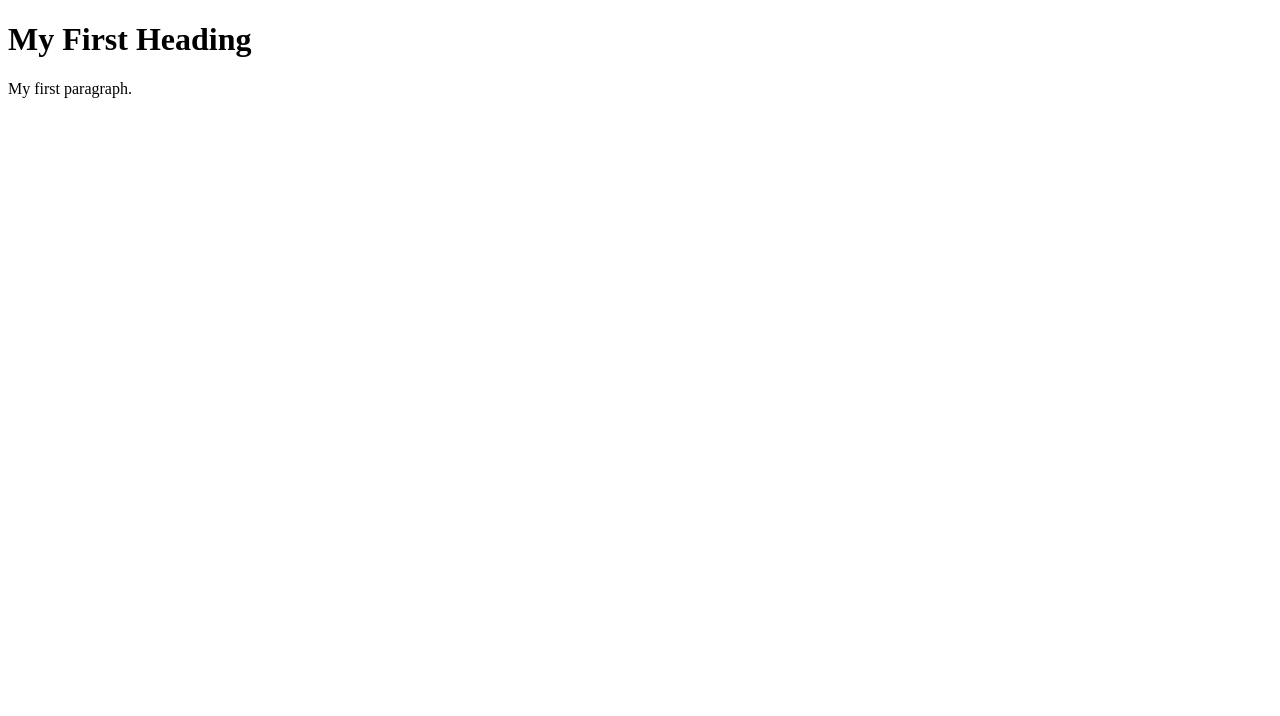
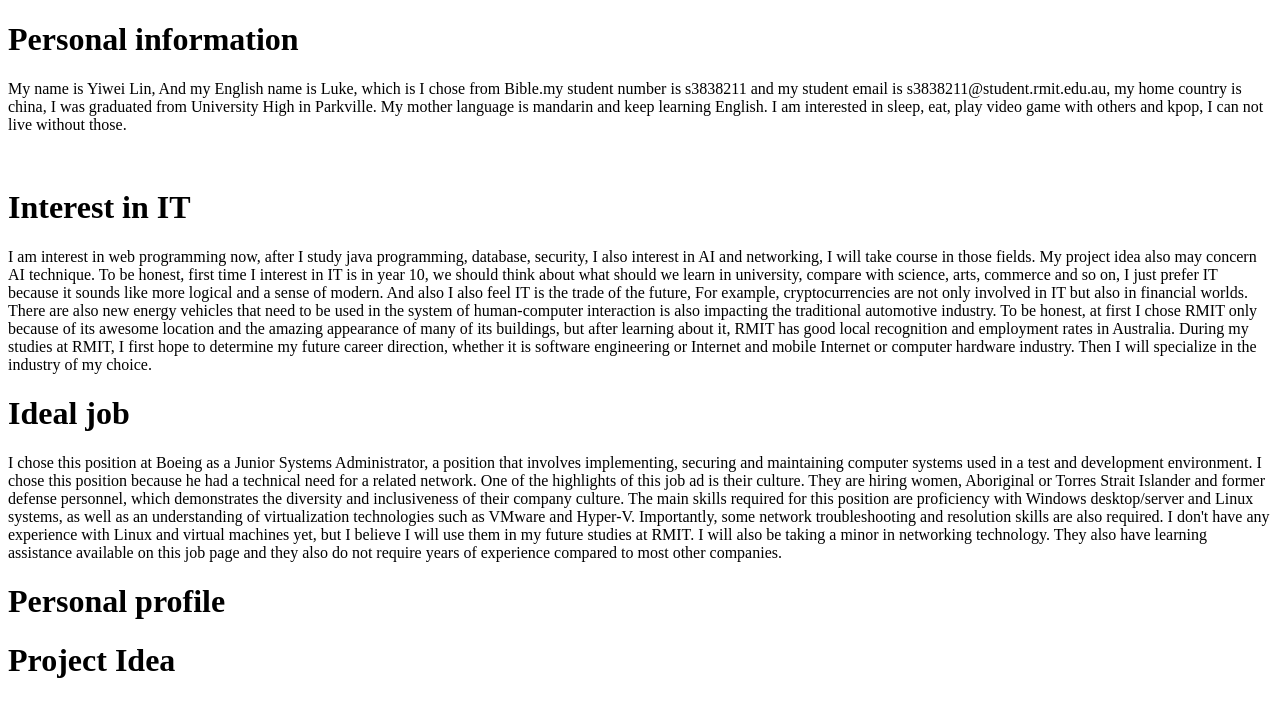
Before and after one commit to yiwei-3838211/intro-to-it-s3838211, a plain HTML site: page index.html in a window 1280 px wide. Drawn offline with Linux system fonts and the light colour scheme.

Commit message:
Update index.html

```diff
--- a/index.html
+++ b/index.html
@@ -1,10 +1,30 @@
 <!DOCTYPE html>
 <html>
-<body>
+    <head>
 
-<h1>My First Heading</h1>
+    </head>
+    <body>
 
-<p>My first paragraph.</p>
+        <h1>Personal information </h1>
 
-</body>
+        <p>My name is Yiwei Lin, And my English name is Luke, which is I chose from Bible.my student number is s3838211 and my student email is s3838211@student.rmit.edu.au, my home country is china, I was graduated from
+        University High in Parkville. My mother language is mandarin and keep learning English. I am interested in sleep, eat, play video game with others and kpop, I can not live without those. </p>
+
+        <img src="" alt="">
+
+        <h1>Interest in IT </h1>
+
+        <p>I am interest in web programming now, after I study java programming, database, security, I also interest in AI and networking, I will take course in those fields. My project idea also may concern AI technique. To be honest, first time I interest in IT is in year 10, we should think about what should we learn in university, compare with science, arts, commerce and so on, I just prefer IT because it sounds like more logical and a sense of modern. And also I also feel IT is the trade of the future, For example, cryptocurrencies are not only involved in IT but also in financial worlds. There are also new energy vehicles that need to be used in the system of human-computer interaction is also impacting the traditional automotive industry.
+
+        To be honest, at first I chose RMIT only because of its awesome location and the amazing appearance of many of its buildings, but after learning about it, RMIT has good local recognition and employment rates in Australia.
+
+        During my studies at RMIT, I first hope to determine my future career direction, whether it is software engineering or Internet and mobile Internet or computer hardware industry. Then I will specialize in the industry of my choice.</p>
+
+        <h1>Ideal job </h1>
+
+        <p>I chose this position at Boeing as a Junior Systems Administrator, a position that involves implementing, securing and maintaining computer systems used in a test and development environment. I chose this position because he had a technical need for a related network.
+        One of the highlights of this job ad is their culture. They are hiring women, Aboriginal or Torres Strait Islander and former defense personnel, which demonstrates the diversity and inclusiveness of their company culture. The main skills required for this position are proficiency with Windows desktop/server and Linux systems, as well as an understanding of virtualization technologies such as VMware and Hyper-V. Importantly, some network troubleshooting and resolution skills are also required. I don't have any experience with Linux and virtual machines yet, but I believe I will use them in my future studies at RMIT. I will also be taking a minor in networking technology. They also have learning assistance available on this job page and they also do not require years of experience compared to most other companies.</p>
+        <h1>Personal profile </h1>
+        <h1>Project Idea</h1>
+    </body>
 </html>
```
